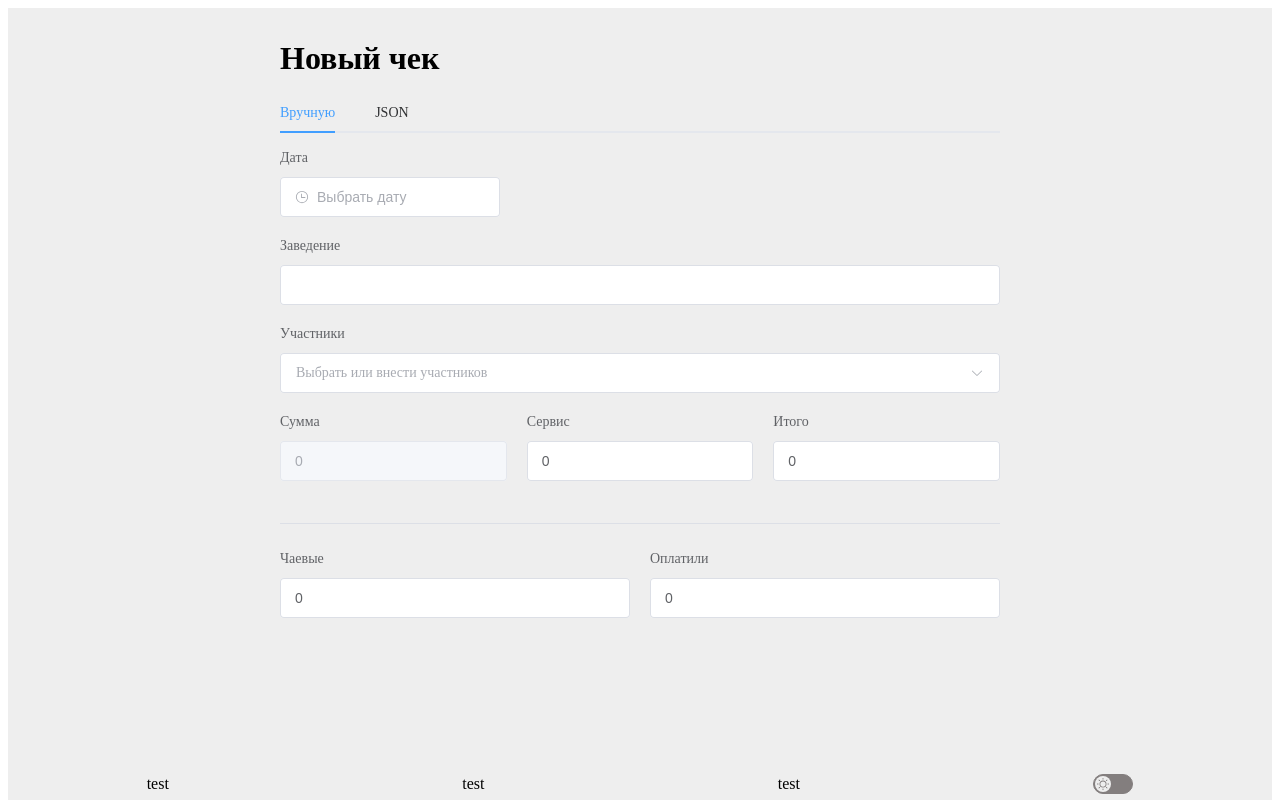
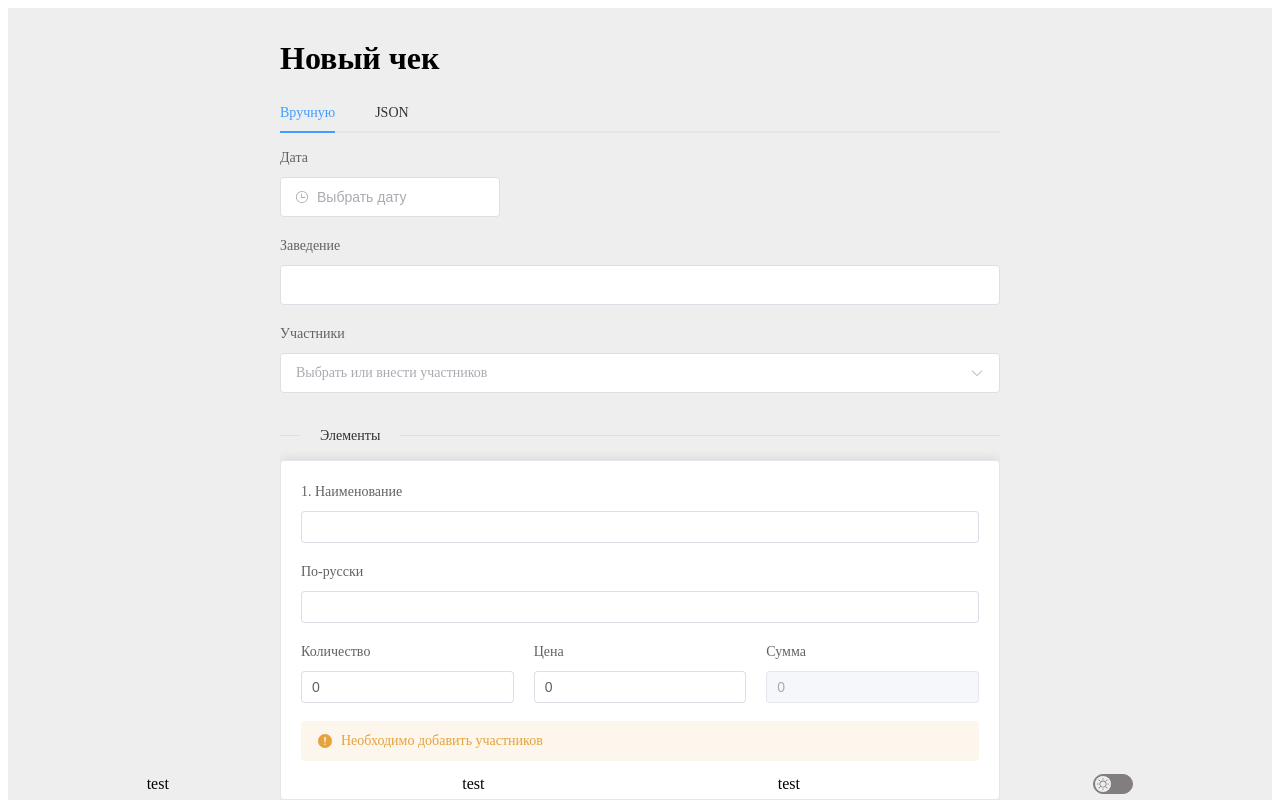
Before and after one commit to smargelov/split-bill, a Vue app: page /bills/new in a window 1280 px wide. Shown: the top 800 px of the page. Built offline with nearby package versions, Linux system fonts and the light colour scheme.

Commit message:
Add BillItem component and logic

```diff
--- a/components.d.ts
+++ b/components.d.ts
@@ -8,6 +8,10 @@ export {}
 declare module 'vue' {
   export interface GlobalComponents {
     AddBillForm: typeof import('./src/components/forms/AddBillForm.vue')['default']
+    BillItem: typeof import('./src/components/forms/BillItem.vue')['default']
+    EditBill: typeof import('./src/components/EditBill.vue')['default']
+    ElAlert: typeof import('element-plus/es')['ElAlert']
+    ElBadge: typeof import('element-plus/es')['ElBadge']
     ElButton: typeof import('element-plus/es')['ElButton']
     ElButtonGroup: typeof import('element-plus/es')['ElButtonGroup']
     ElCard: typeof import('element-plus/es')['ElCard']
--- a/src/assets/styles/themes.css
+++ b/src/assets/styles/themes.css
@@ -2,8 +2,10 @@
 	--el-color-white: #eeeeee;
 	--el-color-black: #232323;
 	--main-bg-color: var(--el-color-white);
+	--el-bg-color: var(--main-bg-color);
 }
 
 html.dark {
 	--main-bg-color: var(--el-color-black);
+	--el-bg-color: var(--main-bg-color);
 }
--- /dev/null
+++ b/src/components/EditBill.vue
@@ -0,0 +1,34 @@
+<template>
+	<div class="edit-bill">
+		<el-tabs v-model="activeTab" class="demo-tabs">
+			<el-tab-pane label="Вручную" name="manually">
+				<add-bill-form v-model:form="form" />
+			</el-tab-pane>
+			<el-tab-pane label="JSON" name="json">
+				<json-bill-form
+					v-model:form="form"
+					:is-json-tab-active="isJsonTabActive"
+					@on-save="goToManually"
+				/>
+			</el-tab-pane>
+		</el-tabs>
+	</div>
+</template>
+
+<script setup lang="ts">
+import AddBillForm from '@/components/forms/AddBillForm.vue'
+import JsonBillForm from '@/components/forms/JsonBillForm.vue'
+import type { IBill, IBillItem } from '@/types/bill.ts'
+
+const form = defineModel<IBill>('form', { required: true })
+
+const activeTab = ref('manually')
+const goToManually = () => (activeTab.value = 'manually')
+const isJsonTabActive = computed(() => activeTab.value === 'json')
+</script>
+
+<style lang="scss" scoped>
+.edit-bill {
+	display: grid;
+}
+</style>
--- a/src/components/forms/AddBillForm.vue
+++ b/src/components/forms/AddBillForm.vue
@@ -30,6 +30,33 @@
 					:value="person"
 				/>
 			</el-select>
+		</el-form-item>
+		<el-divider content-position="left">Элементы</el-divider>
+		<div class="add-form__items">
+			<bill-item
+				v-for="(_, index) in form.orderList"
+				:key="index"
+				v-model="form.orderList[index]"
+				:persons="form.persons"
+				:position="index + 1"
+			/>
+		</div>
+		<el-form-item>
+			<el-button-group>
+				<el-button :icon="CirclePlus" type="primary" @click="addNewBillItem"
+					>Добавить элемент</el-button
+				>
+				<el-button
+					v-if="form.orderList?.length > 1"
+					:icon="Delete"
+					type="danger"
+					text
+					bg
+					@click="removeLastBillItem"
+				>
+					Удалить последний
+				</el-button>
+			</el-button-group>
 		</el-form-item>
 		<el-row :gutter="20">
 			<el-col :span="8">
@@ -67,18 +94,36 @@
 <script setup lang="ts">
 import type { IBill } from '@/types/bill.ts'
 import { usePerson } from '@/composables/usePerson.ts'
+import { CirclePlus, Delete } from '@element-plus/icons-vue'
+import BillItem from '@/components/forms/BillItem.vue'
+import { useInitialBillItem } from '@/composables/useInitialBillItem.ts'
 
 const form = defineModel<IBill>('form', { required: true })
+
+const { initialBillItem } = useInitialBillItem()
 
 const { persons } = usePerson()
 
 const personHandler = (newPersons: string[]) => {
 	persons.value = newPersons
 }
+
+const addNewBillItem = () => {
+	form.value.orderList.push(initialBillItem)
+}
+const removeLastBillItem = () => {
+	form.value.orderList.pop()
+}
 </script>
 
 <style lang="scss" scoped>
-.add-bill-form {
+.add-form {
 	display: grid;
+
+	&__items {
+		display: grid;
+		gap: 1rem;
+		margin-bottom: 1rem;
+	}
 }
 </style>
--- /dev/null
+++ b/src/components/forms/BillItem.vue
@@ -0,0 +1,69 @@
+<template>
+	<el-card class="bill-item">
+		<el-form-item :label="`${position}. Наименование`">
+			<el-input v-model="item.originalName" />
+		</el-form-item>
+		<el-form-item label="По-русски">
+			<el-input v-model="item.ruName" />
+		</el-form-item>
+		<el-row :gutter="20">
+			<el-col :span="8">
+				<el-form-item label="Количество">
+					<el-input v-model="item.quantity" type="number" />
+				</el-form-item>
+			</el-col>
+			<el-col :span="8">
+				<el-form-item label="Цена">
+					<el-input v-model="item.price" type="number" />
+				</el-form-item>
+			</el-col>
+			<el-col :span="8">
+				<el-form-item label="Сумма">
+					<el-input v-model="item.sum" type="number" disabled />
+				</el-form-item>
+			</el-col>
+		</el-row>
+		<el-form-item v-if="persons.length" label="Чей заказ">
+			<el-select
+				v-model="item.members"
+				:reserve-keyword="false"
+				placeholder="Выбрать участников"
+				multiple
+				filterable
+				clearable
+			>
+				<el-option
+					v-for="person in persons"
+					:key="person"
+					:label="person"
+					:value="person"
+				/>
+			</el-select>
+		</el-form-item>
+		<el-form-item v-else>
+			<el-alert
+				:closable="false"
+				title="Необходимо добавить участников"
+				type="warning"
+				show-icon
+			/>
+		</el-form-item>
+	</el-card>
+</template>
+
+<script setup lang="ts">
+import type { IBillItem } from '@/types/bill.ts'
+
+const item = defineModel<IBillItem>({ required: true })
+
+defineProps<{
+	persons: string[]
+	position: number
+}>()
+</script>
+
+<style lang="scss" scoped>
+.bill-item {
+	display: grid;
+}
+</style>
--- a/src/components/forms/JsonBillForm.vue
+++ b/src/components/forms/JsonBillForm.vue
@@ -176,6 +176,11 @@ const onSave = async () => {
 .json-bill-form {
 	display: grid;
 
+	&__json-textarea {
+		width: 100%;
+		min-height: 20rem;
+	}
+
 	&__buttons {
 		justify-self: end;
 	}
--- /dev/null
+++ b/src/composables/useInitialBillItem.ts
@@ -0,0 +1,15 @@
+import type { IBillItem } from '@/types/bill.ts'
+
+export const useInitialBillItem = (): { initialBillItem: IBillItem } => {
+	const initialBillItem: IBillItem = {
+		id: '',
+		originalName: '',
+		ruName: '',
+		quantity: 0,
+		price: 0,
+		sum: 0,
+		members: [],
+	}
+
+	return { initialBillItem }
+}
--- a/src/pages/NewBill.vue
+++ b/src/pages/NewBill.vue
@@ -1,47 +1,24 @@
 <template>
 	<l-page :title="pageTitle">
-		<el-tabs v-model="activeTab" class="demo-tabs">
-			<el-tab-pane label="Вручную" name="manually">
-				<add-bill-form v-model:form="form" />
-			</el-tab-pane>
-			<el-tab-pane label="JSON" name="json">
-				<json-bill-form
-					v-model:form="form"
-					:is-json-tab-active="isJsonTabActive"
-					@on-save="goToManually"
-				/>
-			</el-tab-pane>
-		</el-tabs>
+		<edit-bill v-model:form="form" />
 	</l-page>
 </template>
 
 <script setup lang="ts">
-import AddBillForm from '@/components/forms/AddBillForm.vue'
 import type { IBill } from '@/types/bill.ts'
-import JsonBillForm from '@/components/forms/JsonBillForm.vue'
+import EditBill from '@/components/EditBill.vue'
+import { useInitialBillItem } from '@/composables/useInitialBillItem.ts'
 
 const pageTitle = 'Новый чек'
 
-const activeTab = ref('manually')
-const goToManually = () => (activeTab.value = 'manually')
-const isJsonTabActive = computed(() => activeTab.value === 'json')
+const { initialBillItem } = useInitialBillItem()
 
 const initialBill: IBill = {
 	id: '',
 	date: '',
 	place: '',
 	persons: [],
-	orderList: [
-		{
-			id: '',
-			originalName: '',
-			ruName: '',
-			quantity: 0,
-			price: 0,
-			sum: 0,
-			members: [],
-		},
-	],
+	orderList: [initialBillItem],
 	currency: '',
 	summary: 0,
 	service: 0,
@@ -50,7 +27,32 @@ const initialBill: IBill = {
 	paid: 0,
 }
 
+const draft = useStorage('draft', initialBill, undefined, {
+	serializer: {
+		read: (v: string) => (v ? JSON.parse(v) : null),
+		write: (v: IBill) => JSON.stringify(v),
+	},
+})
+
 const form = ref<IBill>(initialBill)
+
+onMounted(() => {
+	if (draft.value) {
+		form.value = draft.value
+	}
+})
+
+watch(
+	form,
+	(value) => {
+		draft.value = value
+	},
+	{ deep: true }
+)
+
+const removeDraft = () => {
+	draft.value = null
+}
 
 const test = {
 	id: '0001',
@@ -158,9 +160,6 @@ const test = {
 
 <style lang="scss" scoped>
 .add-form {
-	&__json-textarea {
-		width: 100%;
-		min-height: 20rem;
-	}
+	display: grid;
 }
 </style>
```
Also changed, not shown: src/types/index.ts (added, +14 -0 lines).
